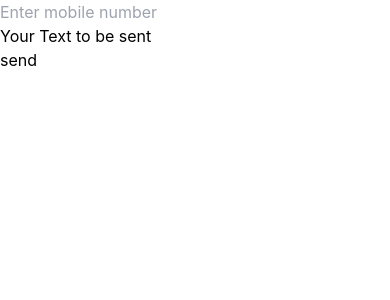
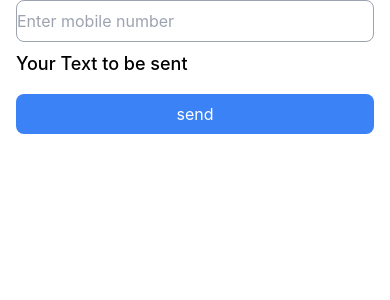
Before and after one commit to Sahid-321/NutritionalFactsMERN, a React (Create React App) app in the folder app/: page /send in a window 390 px wide. Shown: the top 300 px of the page. Built offline with nearby package versions, Linux system fonts and the light colour scheme.

Commit message:
making responsive

```diff
--- a/app/package.json
+++ b/app/package.json
@@ -9,6 +9,7 @@
     "axios": "^1.4.0",
     "react": "^18.2.0",
     "react-dom": "^18.2.0",
+    "react-router": "^6.11.1",
     "react-router-dom": "^6.11.1",
     "react-scripts": "5.0.1",
     "web-vitals": "^2.1.4"
--- a/app/src/components/Home.jsx
+++ b/app/src/components/Home.jsx
@@ -33,7 +33,8 @@ const [selectedItems,setSelectedItems] = useState('')
                     //post data in mongodb
                     const apiFoodData = response.data
                     await axios.post(`http://localhost:8000/post`, { apiFoodData })
-                        .then((res) => console.log(res))
+                        .then((res) => {console.log(res)
+                            navigate(0)})
                         .catch((err) => console.log(err))
                 })
                 .catch((error) => {
@@ -43,7 +44,7 @@ const [selectedItems,setSelectedItems] = useState('')
             console.log(error);
         }
 
-
+//setTimeout(()=>{}, 1000)
 
     }
 
@@ -62,8 +63,10 @@ const [selectedItems,setSelectedItems] = useState('')
     const handleDelete = async (id) => {
         console.log(id);
         await axios.delete(`http://localhost:8000/delete/${id}`)
-            .then((res) => console.log(res))
+            .then((res) => {console.log(res)
+                navigate(0)})
             .catch((err) => console.log(err))
+
     }
 
     const handleClick = (elem) => {
--- a/app/src/components/Send.jsx
+++ b/app/src/components/Send.jsx
@@ -35,17 +35,27 @@ export default function Send({sendDataProp}) {
   }
 
   return (
-    <>
-    <div>
-      <input onChange={(e)=>setMobileNumber(e.target.value)} placeholder='Enter mobile number' />
+    <div className="flex flex-col items-center">
+    <div className="w-full max-w-md px-4">
+      <input
+        className="w-full py-2 mb-2 border border-gray-400 rounded-lg focus:outline-none focus:ring-2 focus:ring-blue-500"
+        onChange={(e)=>setMobileNumber(e.target.value)}
+        placeholder='Enter mobile number'
+      />
       {numberEmptyError && (
-          <div className='errors'>Mobile number cannot be empty!</div>
-        )}
-      <h4>Your Text to be sent</h4>
-      <p>{sendDataProp}</p>
+        <div className='text-red-500 mb-2'>Mobile number cannot be empty!</div>
+      )}
+      <h4 className="text-lg font-medium mb-2">Your Text to be sent</h4>
+      <p className="mb-4">{sendDataProp}</p>
+      <button
+        className="w-full py-2 bg-blue-500 hover:bg-blue-600 text-white rounded-lg"
+        onClick={handleSend}
+      >
+        send
+      </button>
     </div>
+  </div>
 
-    <button onClick={handleSend}>send</button>
-    </>
+
   )
 }
```
Also changed, not shown: 1 other file (tests, documents, lock files or other folders).
